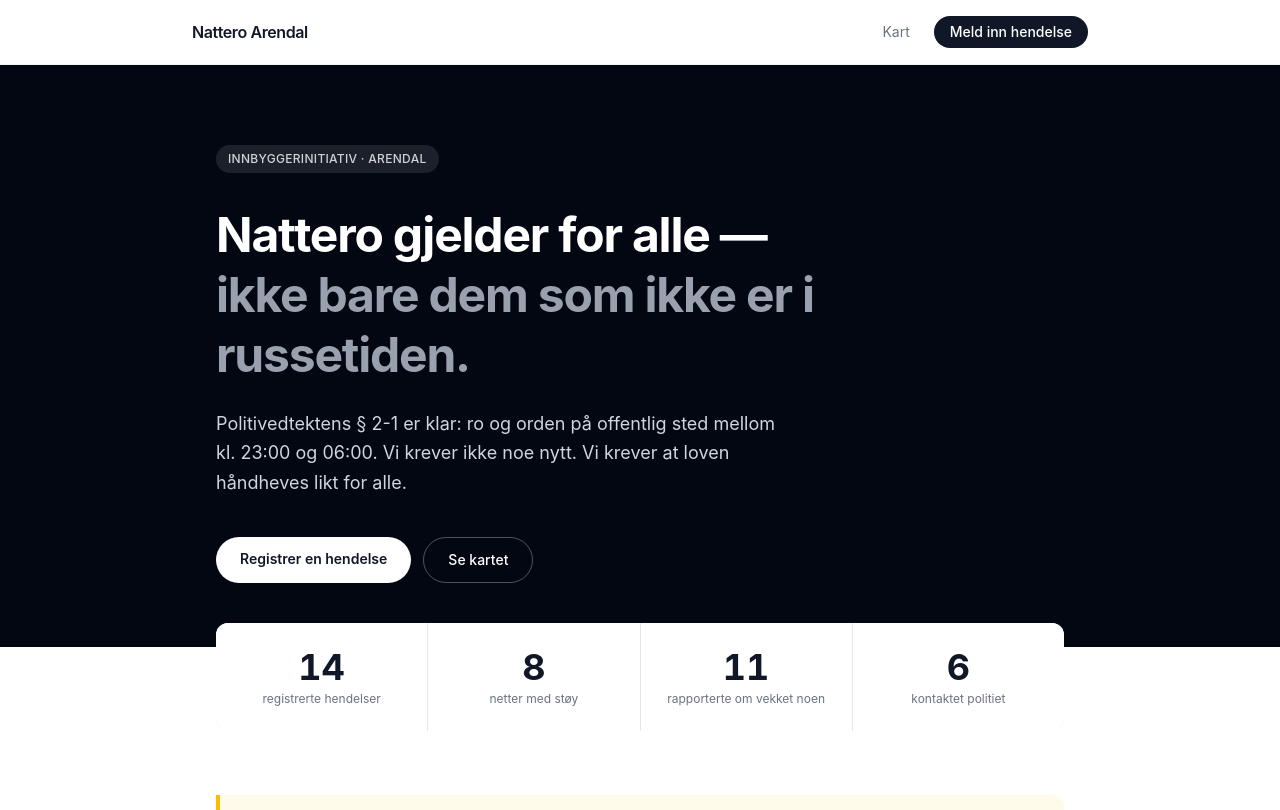
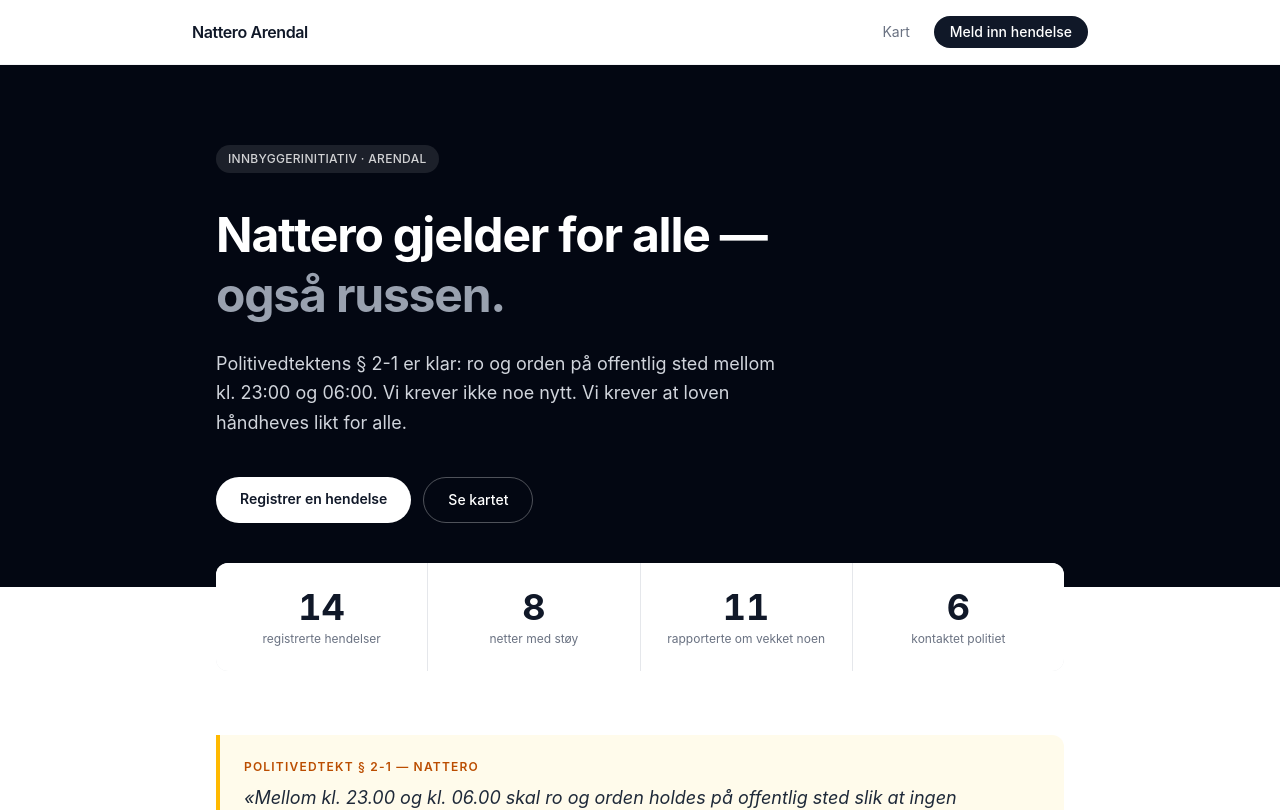
Before and after one commit to johnwick4846/nattero-arendal, a Next.js app: page / in a window 1280 px wide. Shown: the top 810 px of the page. Built offline with nearby package versions, Linux system fonts and the light colour scheme.

Commit message:
Fix: rett tittel - nattero gjelder også russen

```diff
--- a/app/page.tsx
+++ b/app/page.tsx
@@ -13,7 +13,7 @@ export default function Home() {
           </div>
           <h1 className="text-4xl md:text-5xl font-bold leading-tight tracking-tight mb-6 max-w-2xl">
             Nattero gjelder for alle —<br />
-            <span className="text-gray-400">ikke bare dem som ikke er i russetiden.</span>
+            <span className="text-gray-400">også russen.</span>
           </h1>
           <p className="text-gray-300 text-lg max-w-xl mb-10 leading-relaxed">
             Politivedtektens § 2-1 er klar: ro og orden på offentlig sted mellom kl. 23:00 og 06:00.
```
